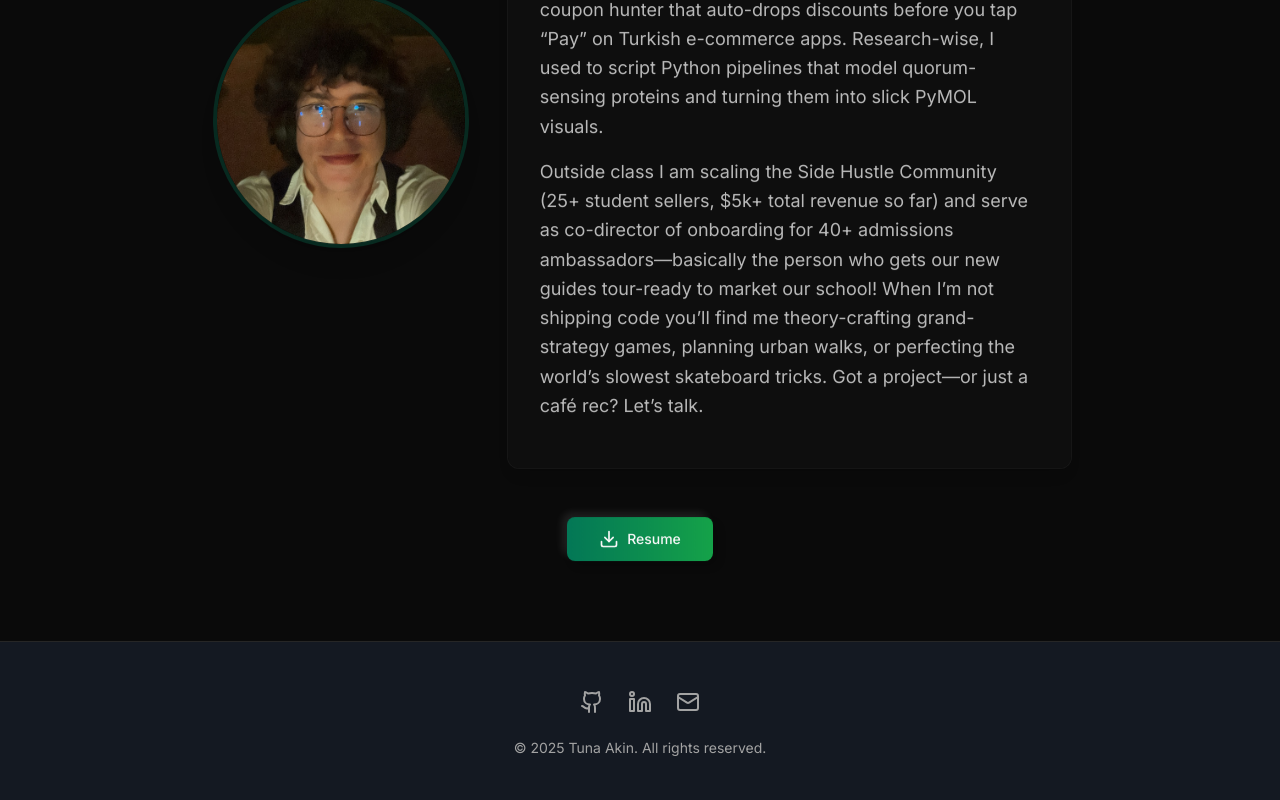
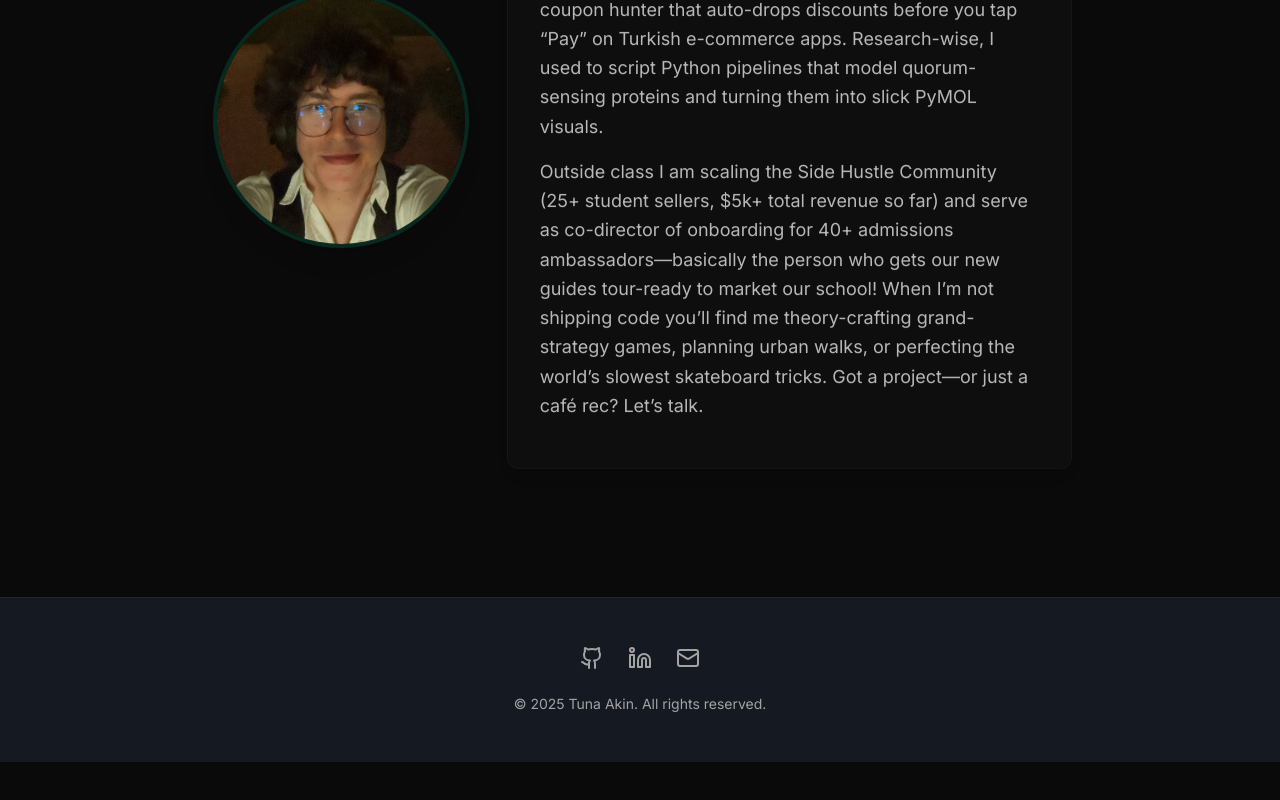
Before and after one commit to duna-akin/bytuna-website, a React (Vite) app: page /about in a window 1280 px wide. Shown: the part 462-1262 px from the top of the page. After the commit the page ends 1224 px from the top, so only its background shows below. Built offline with nearby package versions, Linux system fonts and the light colour scheme.

Commit message:
remove resume button

```diff
--- a/src/pages/AboutPage.jsx
+++ b/src/pages/AboutPage.jsx
@@ -1,11 +1,8 @@
-import React from 'react';
-    import { Button } from '@/components/ui/button';
-    import { Download } from 'lucide-react';
-    import { motion } from 'framer-motion';
-    import { Card, CardContent } from '@/components/ui/card';
-    import { useLanguage } from '@/contexts/LanguageContext';
+import { motion } from 'framer-motion';
+import { Card, CardContent } from '@/components/ui/card';
+import { useLanguage } from '@/contexts/LanguageContext';
 
-    const translations = {
+const translations = {
       en: {
         pageTitle: "About Me",
         par1: "Hey, I’m Tuna, and yes that is my actual name. (It comes from the Danube River in Europe.) ",
@@ -26,14 +23,9 @@ import React from 'react';
       }
     };
 
-
-
-
     const AboutPage = () => {
       const { language } = useLanguage();
       const t = (key) => translations[language][key] || key;
-
-
 
       return (
         <div className="max-w-4xl mx-auto py-12 px-4">
@@ -78,23 +70,6 @@ import React from 'react';
               </Card>
             </motion.div>
           </div>
-
-          <motion.div
-            className="text-center"
-            initial={{ opacity: 0, y: 20 }}
-            animate={{ opacity: 1, y: 0 }}
-            transition={{ duration: 0.5, delay: 0.6 }}
-          >
-            <Button
-              asChild
-              size="lg"
-              className="bg-gradient-to-r from-emerald-green to-green-600 hover:from-green-600 hover:to-emerald-green/90 text-primary-foreground shadow-lg hover:shadow-xl transform hover:scale-105 transition-all duration-300 neumorphic-btn">
-              <a href="/resume.pdf" target="_blank" rel="noopener noreferrer">
-                <Download className="mr-2 h-5 w-5" />
-                {t('downloadResume')}
-              </a>
-            </Button>
-          </motion.div>
         </div>
       );
     };
```
